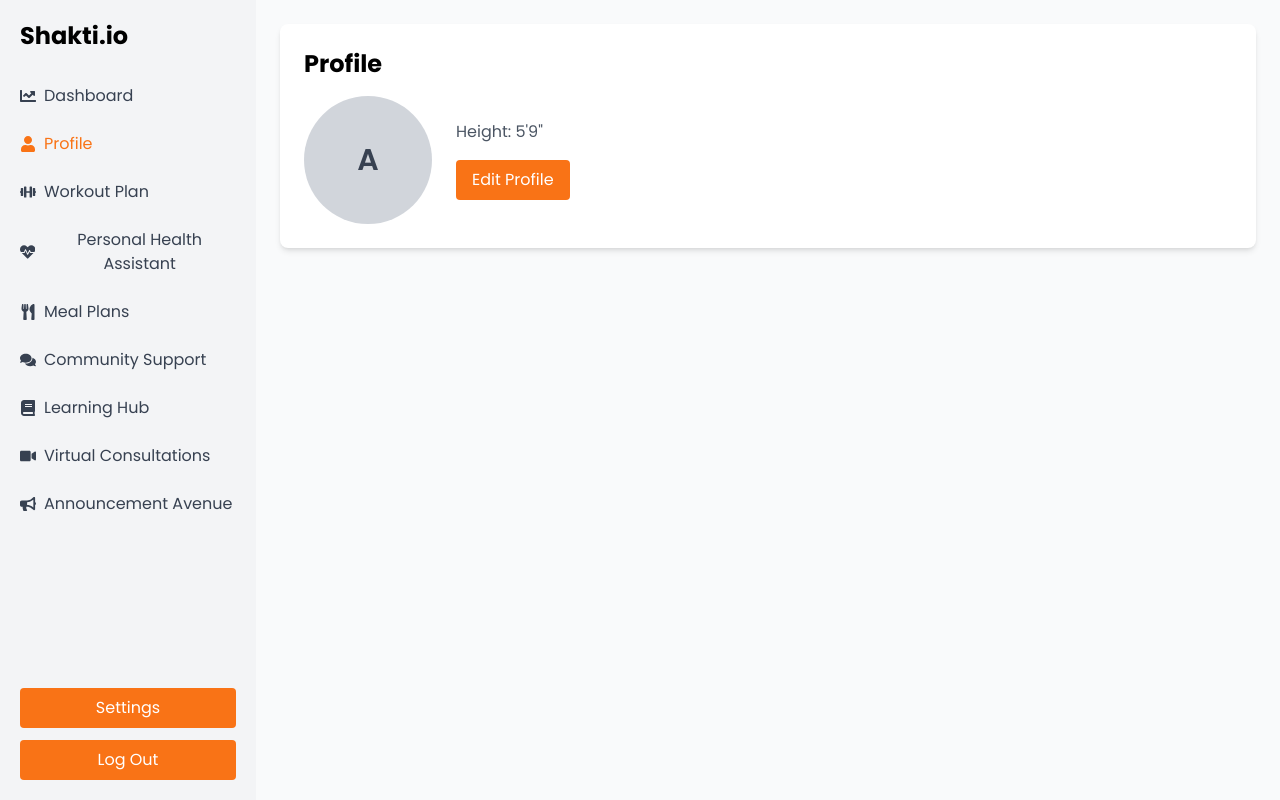
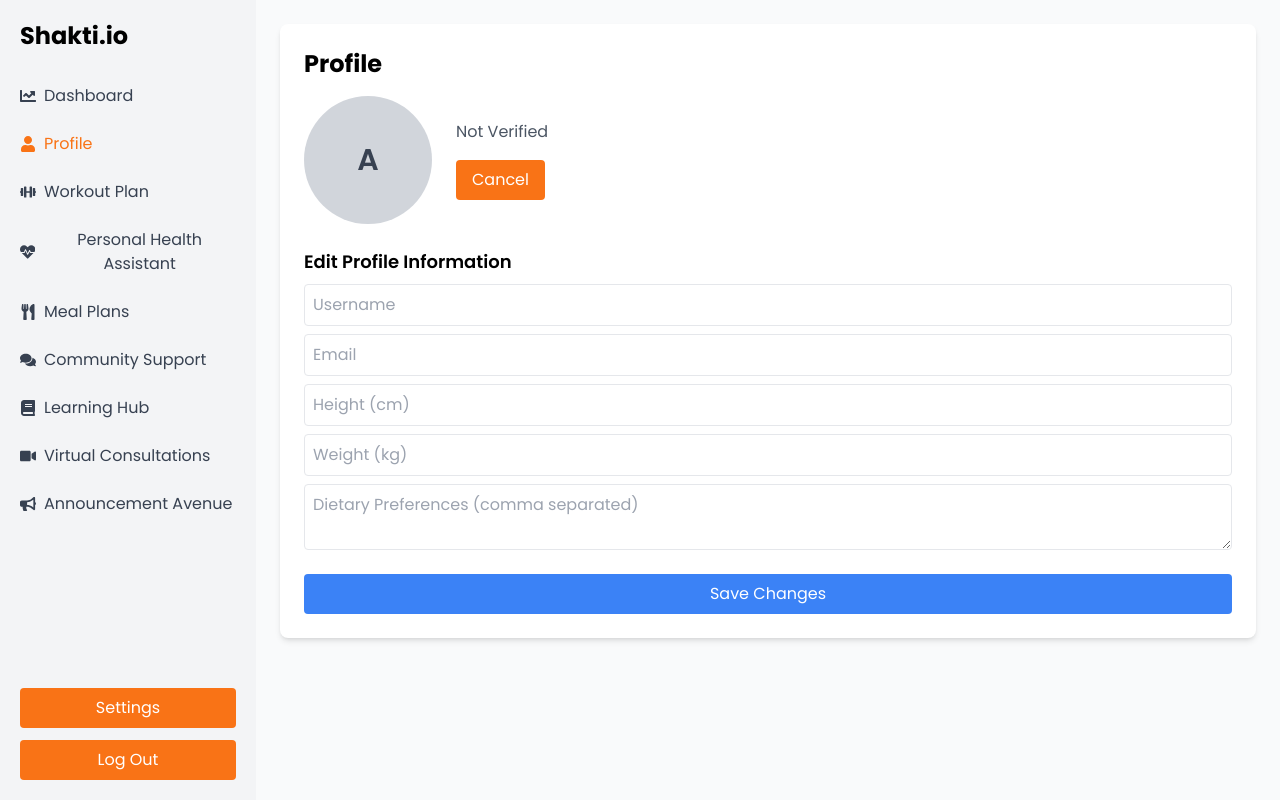
Before and after one commit to Adnan-The-Coder/web-app-full-stack-ai-integrated-fitness, a Next.js app: page /Dashboard in a window 1280 px wide. Both pictures are taken after a click on the button "Edit Profile". Built offline with nearby package versions, Linux system fonts and the light colour scheme; no server answers.

Commit message:
feat: Add Dashboard profile edit profile section

```diff
--- a/components/DashboardContents/Profile.tsx
+++ b/components/DashboardContents/Profile.tsx
@@ -3,37 +3,90 @@ import { useEffect, useState } from "react";
 import axios from "axios";
 import { toast } from "react-hot-toast";
 
-
 interface UserData {
     _id: string;
     username: string;
     email: string;
-    isVerified: boolean; // Updated to use isVerified
-    isAdmin: boolean;    // You can use this if needed
+    isVerified: boolean;
+    dietaryPreferences: string[];
+    healthParameters: {
+        height?: number;
+        weight?: number;
+        bloodPressure?: {
+            systolic?: number;
+            diastolic?: number;
+        };
+        allergies?: string[];
+    };
 }
 
-
-
-const Profile_content = () => {
+const ProfileContent = () => {
     const [data, setData] = useState<UserData | null>(null);
+    const [isEditing, setIsEditing] = useState(false);
+    const [formData, setFormData] = useState<UserData | null>(null);
 
     const getUserDetails = async () => {
         try {
             const res = await axios.get<{ data: UserData }>('/api/users/me');
-            console.log("This is the response ",res)
-            setData(res.data.data);
+            const userData: UserData = {
+                ...res.data.data,
+                dietaryPreferences: res.data.data.dietaryPreferences || [],
+                healthParameters: res.data.data.healthParameters || {},
+            };
+            setData(userData);
+            setFormData(userData);
         } catch (error) {
             console.error(error);
             toast.error("Failed to fetch user details");
         }
     };
 
-    useEffect(()=>{
+    useEffect(() => {
         getUserDetails();
-    },[])
+    }, []);
 
-    return(
+    const handleEditToggle = () => {
+        setIsEditing(!isEditing);
+    };
 
+    const handleChange = (e: React.ChangeEvent<HTMLInputElement | HTMLTextAreaElement>, field: string) => {
+        if (field === 'dietaryPreferences') {
+            const preferences = e.target.value.split(",").map(item => item.trim());
+            setFormData(prev => prev ? {
+                ...prev,
+                dietaryPreferences: preferences,
+            } : null);
+        } else if (field.includes('healthParameters.')) {
+            const key = field.split('.')[1]; // Get the key after healthParameters
+            setFormData(prev => prev ? {
+                ...prev,
+                healthParameters: {
+                    ...prev.healthParameters,
+                    [key]: e.target.value ? parseFloat(e.target.value) : undefined, // Convert to number
+                },
+            } : null);
+        } else {
+            setFormData(prev => prev ? {
+                ...prev,
+                [field]: e.target.value,
+            } : null);
+        }
+    };
+
+    const handleSave = async () => {
+        if (!formData) return; // Ensure formData is not null
+        try {
+            await axios.put('/api/users/updateInfo', formData);
+            toast.success("Profile updated successfully!");
+            setData(formData);
+            setIsEditing(false);
+        } catch (error) {
+            console.error(error);
+            toast.error("Failed to update profile");
+        }
+    };
+
+    return (
         <section className="p-6 bg-white rounded-lg shadow-md">
             <h2 className="text-2xl font-bold mb-4">Profile</h2>
             <div className="flex flex-col md:flex-row items-center">
@@ -43,15 +96,59 @@ const Profile_content = () => {
                 <div className="md:ml-6 text-center md:text-left">
                     <h3 className="text-xl font-semibold">{data?.username}</h3>
                     <p className="text-gray-600">{data?.email}</p>
-          <p className="text-gray-600">{data?.isVerified}</p>
-          <p className="text-gray-600">Height: 5'9"</p>
-          <button className="mt-4 bg-orange-500 text-white py-2 px-4 rounded">Edit Profile</button>
+                    <p className="text-gray-600">{data?.isVerified ? "Verified" : "Not Verified"}</p>
+                    <button className="mt-4 bg-orange-500 text-white py-2 px-4 rounded" onClick={handleEditToggle}>
+                        {isEditing ? "Cancel" : "Edit Profile"}
+                    </button>
                 </div>
             </div>
+
+            {isEditing && (
+                <div className="mt-6">
+                    <h4 className="text-lg font-semibold mb-2">Edit Profile Information</h4>
+                    <div className="flex flex-col">
+                        <input
+                            type="text"
+                            placeholder="Username"
+                            value={formData?.username || ''}
+                            onChange={(e) => handleChange(e, 'username')}
+                            className="mb-2 p-2 border rounded"
+                        />
+                        <input
+                            type="email"
+                            placeholder="Email"
+                            value={formData?.email || ''}
+                            onChange={(e) => handleChange(e, 'email')}
+                            className="mb-2 p-2 border rounded"
+                        />
+                        <input
+                            type="number"
+                            placeholder="Height (cm)"
+                            value={formData?.healthParameters?.height || ''}
+                            onChange={(e) => handleChange(e, 'healthParameters.height')}
+                            className="mb-2 p-2 border rounded"
+                        />
+                        <input
+                            type="number"
+                            placeholder="Weight (kg)"
+                            value={formData?.healthParameters?.weight || ''}
+                            onChange={(e) => handleChange(e, 'healthParameters.weight')}
+                            className="mb-2 p-2 border rounded"
+                        />
+                        <textarea
+                            placeholder="Dietary Preferences (comma separated)"
+                            value={formData?.dietaryPreferences.join(", ") || ''}
+                            onChange={(e) => handleChange(e, 'dietaryPreferences')}
+                            className="mb-2 p-2 border rounded"
+                        />
+                        <button className="mt-4 bg-blue-500 text-white py-2 px-4 rounded" onClick={handleSave}>
+                            Save Changes
+                        </button>
+                    </div>
+                </div>
+            )}
         </section>
     );
 };
 
-
-
-export default Profile_content;
+export default ProfileContent;
```
Lines whose indentation alone changed are shown as unchanged.
